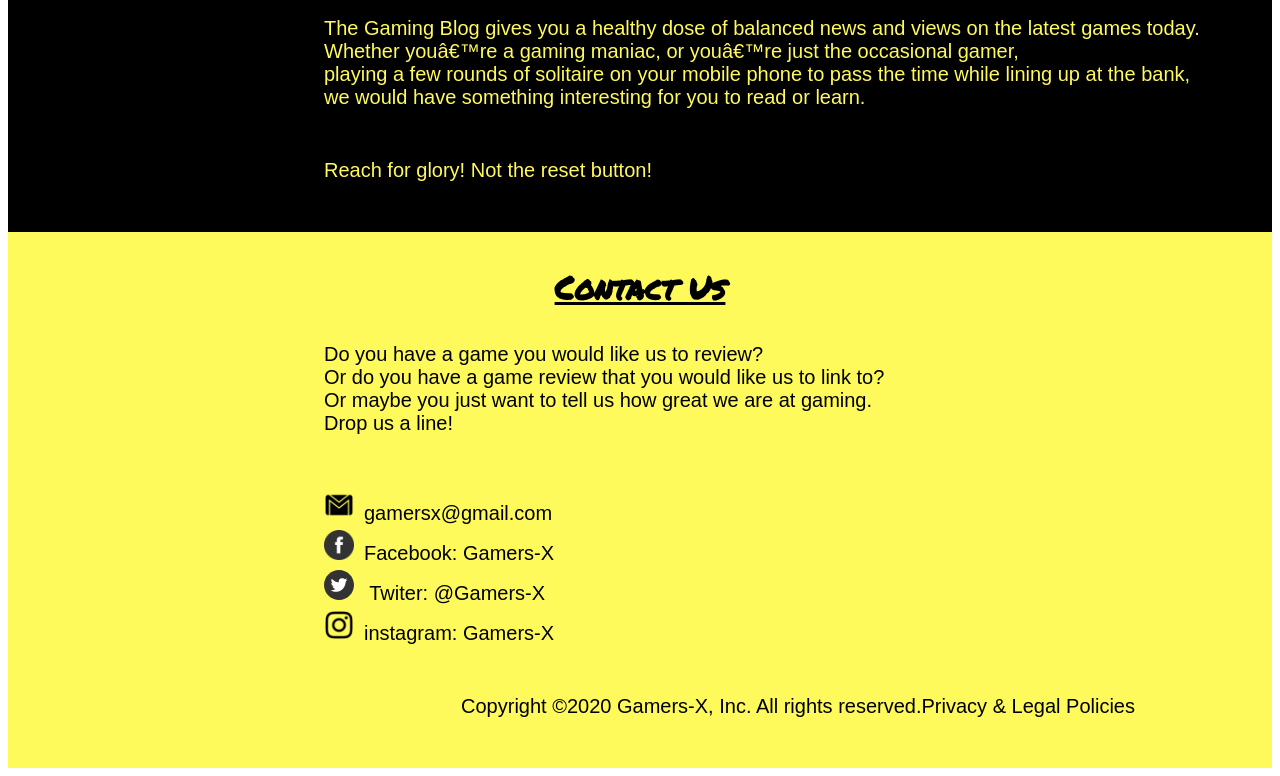
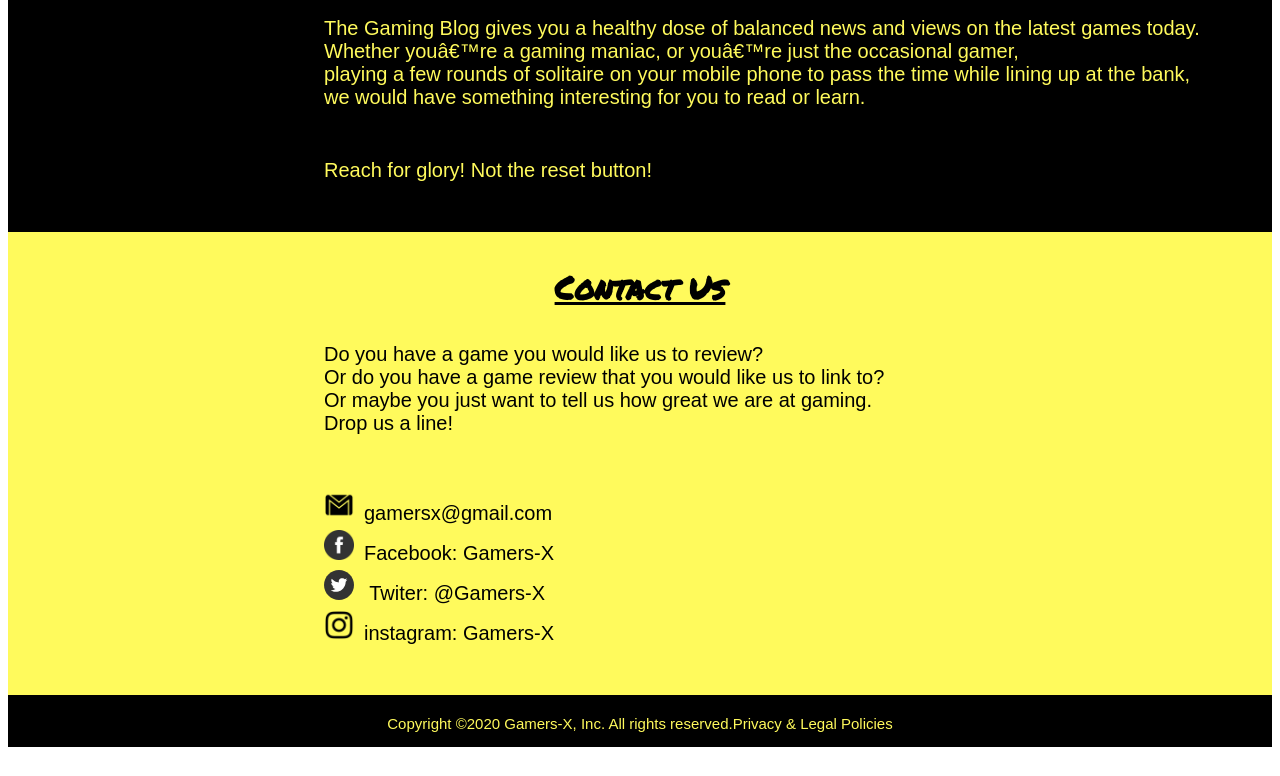
Before and after one commit to richardkefa/Gamer-x, a plain HTML site: page index.html in a window 1280 px wide. Shown: the part 2336-3112 px from the top of the page. After the commit the page ends 3091 px from the top, so only its background shows below. Drawn offline with Linux system fonts and the light colour scheme; a web font is replaced by a local one.

Commit message:
made the page responsive

```diff
--- a/index.html
+++ b/index.html
@@ -84,10 +84,14 @@
                <img src="./images/iconfinder_twitter_online_social_media_734367.svg"> Twiter:  @Gamers-X<br>
                <img src="./images/iconfinder_173_Instagram_logo_logos_4373701.png">instagram: Gamers-X
            </p>
-           <p style="text-align: center;" id="copy">
+
+    </div>
+    <footer id="coppy">
+        <p style="text-align: center;" >
             Copyright ©2020 Gamers-X, Inc. All rights reserved.Privacy & Legal Policies
             </p>
-    </div>
+    </footer>
+
     </div>
 </body>
 </html>
--- a/styles.css
+++ b/styles.css
@@ -150,6 +150,18 @@ header h1{
     padding-top: 5px;
     padding-right: 10px;
 }
-#copy{
-    font-size: small;
+#coppy{
+    font-size: 15px;
+    border-top: solid black 2px;
+    padding-top: 3px;
+    background-color: black;
+    color: #fffa5c;
+
+
 }
+
+@media only screen and (max-width:750px){
+    .link {
+        flex-direction: column;
+    }
+}
```
